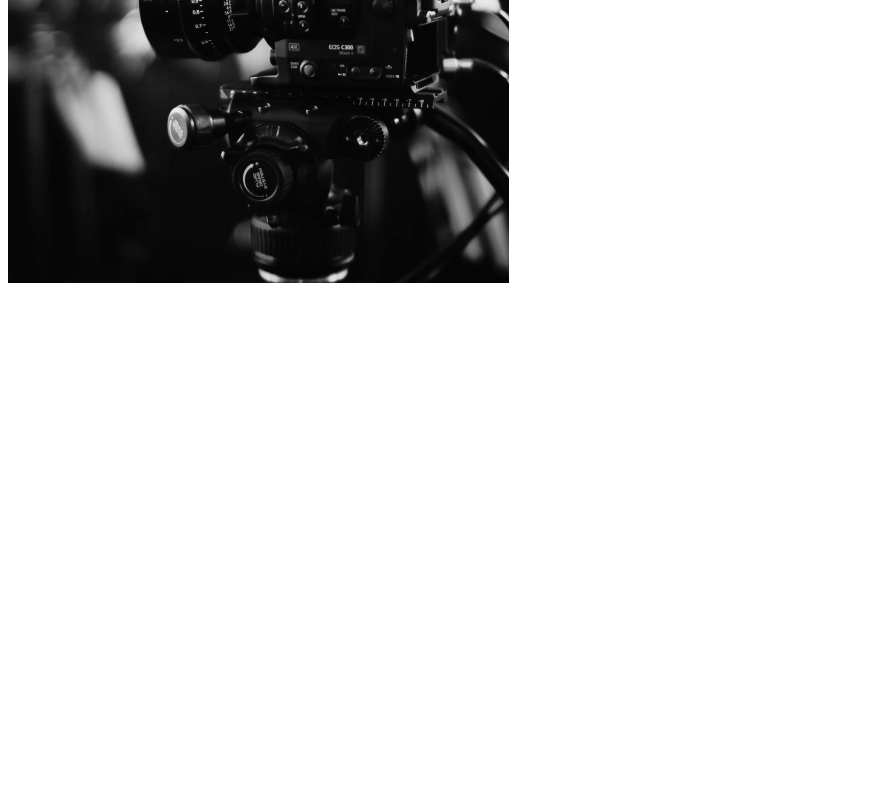
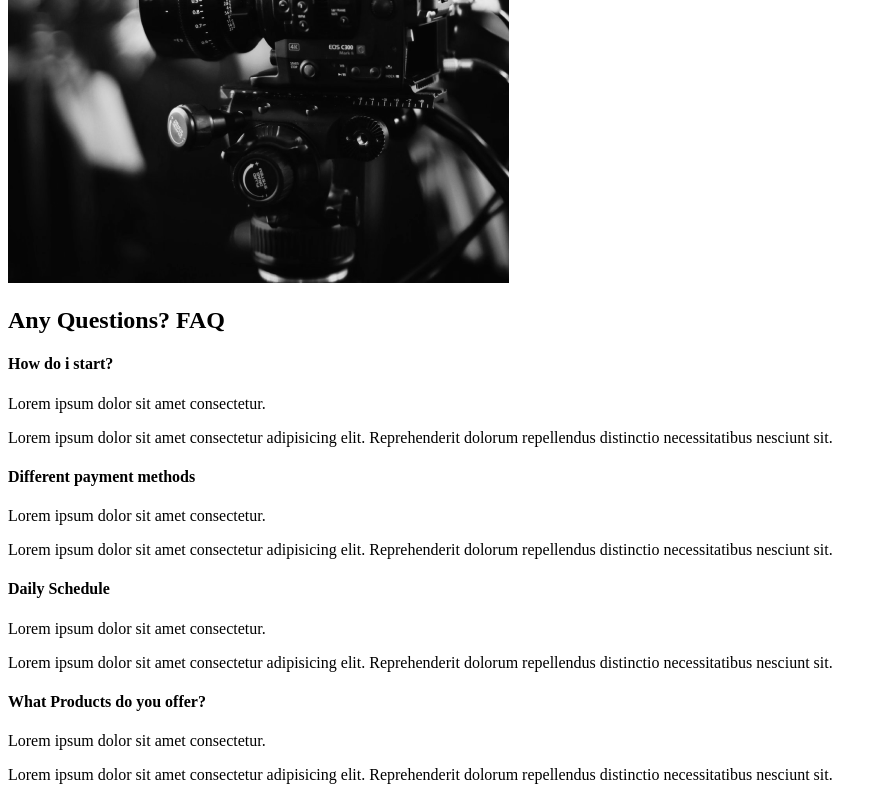
Before and after one commit to N-liraj-khanna/Portfolio-Recipe-in-React, a React (Create React App) app: page / in a window 1280 px wide. Shown: the part 2117-2917 px from the top of the page, without its empty margins (0-887 px from the left). Before the commit the page ends 2412 px from the top, so only its background shows below. Built offline with nearby package versions, Linux system fonts and the light colour scheme.

Commit message:
FAQ Section 01-10-2021 08:46

```diff
--- a/src/Components/AboutSection.js
+++ b/src/Components/AboutSection.js
@@ -3,7 +3,7 @@
 
 const AboutSection = () => {
   return (
-    <div className="about-section">
+    <div className="about">
       <div className="description">
         <div className="title">
           <div className="hide">
--- /dev/null
+++ b/src/Components/FaqSection.js
@@ -0,0 +1,59 @@
+import React from "react";
+
+const FaqSection = () => {
+  return (
+    <div className="faq">
+      <h2>
+        Any Questions? <span>FAQ</span>
+      </h2>
+      <div className="question">
+        <div className="question">
+          <h4>How do i start?</h4>
+          <div className="answer">
+            <p>Lorem ipsum dolor sit amet consectetur.</p>
+            <p>
+              Lorem ipsum dolor sit amet consectetur adipisicing elit.
+              Reprehenderit dolorum repellendus distinctio necessitatibus
+              nesciunt sit.
+            </p>
+          </div>
+        </div>
+        <div className="question">
+          <h4>Different payment methods</h4>
+          <div className="answer">
+            <p>Lorem ipsum dolor sit amet consectetur.</p>
+            <p>
+              Lorem ipsum dolor sit amet consectetur adipisicing elit.
+              Reprehenderit dolorum repellendus distinctio necessitatibus
+              nesciunt sit.
+            </p>
+          </div>
+        </div>
+        <div className="question">
+          <h4>Daily Schedule</h4>
+          <div className="answer">
+            <p>Lorem ipsum dolor sit amet consectetur.</p>
+            <p>
+              Lorem ipsum dolor sit amet consectetur adipisicing elit.
+              Reprehenderit dolorum repellendus distinctio necessitatibus
+              nesciunt sit.
+            </p>
+          </div>
+        </div>
+        <div className="question">
+          <h4>What Products do you offer?</h4>
+          <div className="answer">
+            <p>Lorem ipsum dolor sit amet consectetur.</p>
+            <p>
+              Lorem ipsum dolor sit amet consectetur adipisicing elit.
+              Reprehenderit dolorum repellendus distinctio necessitatibus
+              nesciunt sit.
+            </p>
+          </div>
+        </div>
+      </div>
+    </div>
+  );
+};
+
+export default FaqSection;
--- a/src/pages/AboutUs.js
+++ b/src/pages/AboutUs.js
@@ -1,13 +1,15 @@
 import React from "react";
 import AboutSection from "../Components/AboutSection";
 import ServicesSection from "../Components/ServicesSection";
+import FaqSection from "../Components/FaqSection";
 
 const AboutUs = () => {
   return (
-    <div className="about">
+    <>
       <AboutSection />
       <ServicesSection />
-    </div>
+      <FaqSection />
+    </>
   );
 };
 
```
